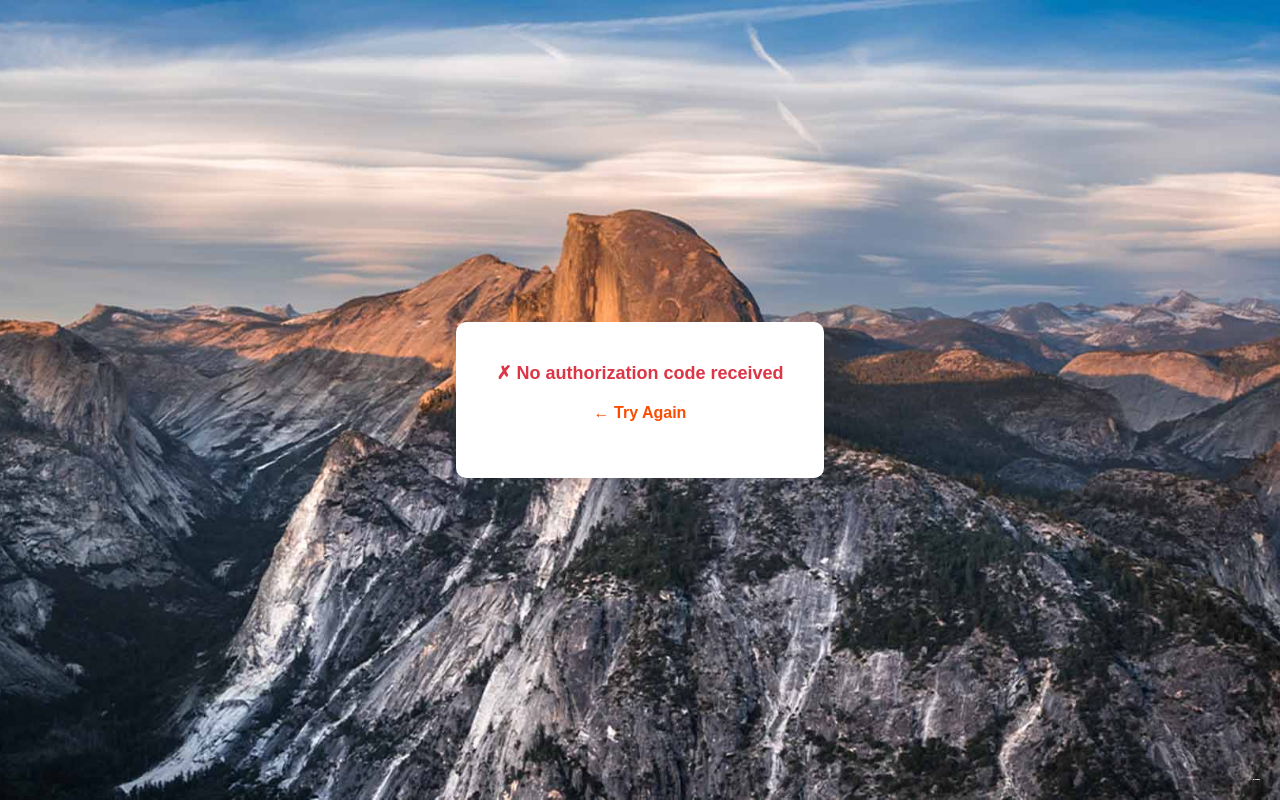
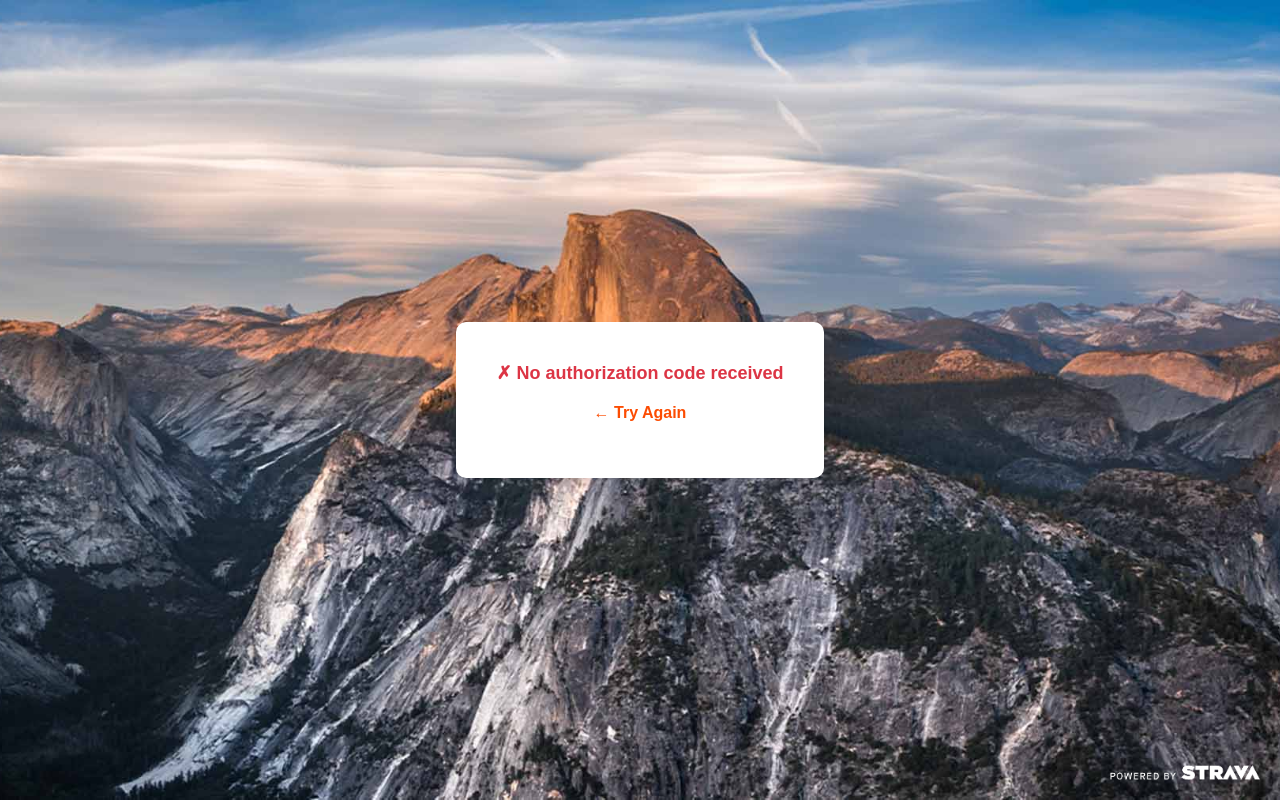
Before and after one commit to sbhacks2026/sbhacks, a website: page OAuth/callback.html in a window 1280 px wide. Drawn offline with Linux system fonts and the light colour scheme.

Commit message:
Adjusted logo size

```diff
--- a/OAuth/callback.html
+++ b/OAuth/callback.html
@@ -87,7 +87,7 @@
             position: fixed;
             bottom: 20px;
             right: 20px;
-            width: 13px;
+            width: 150px;
             height: auto;
             z-index: 100;
         }
```
Also changed, not shown: OAuth/index.html (+1 -1 lines), OAuth/preferences.html (+1 -1 lines), OAuth/results.html (+1 -1 lines).
